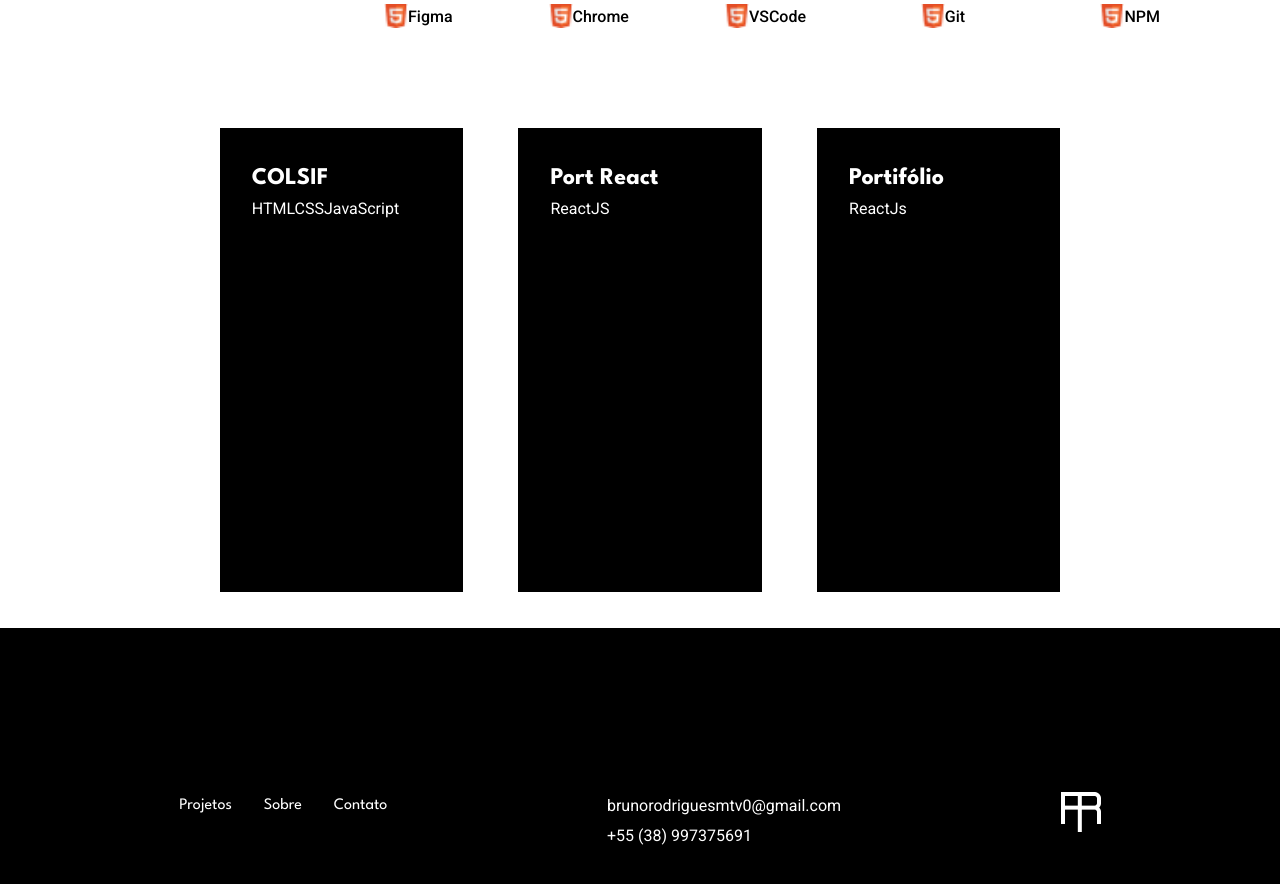
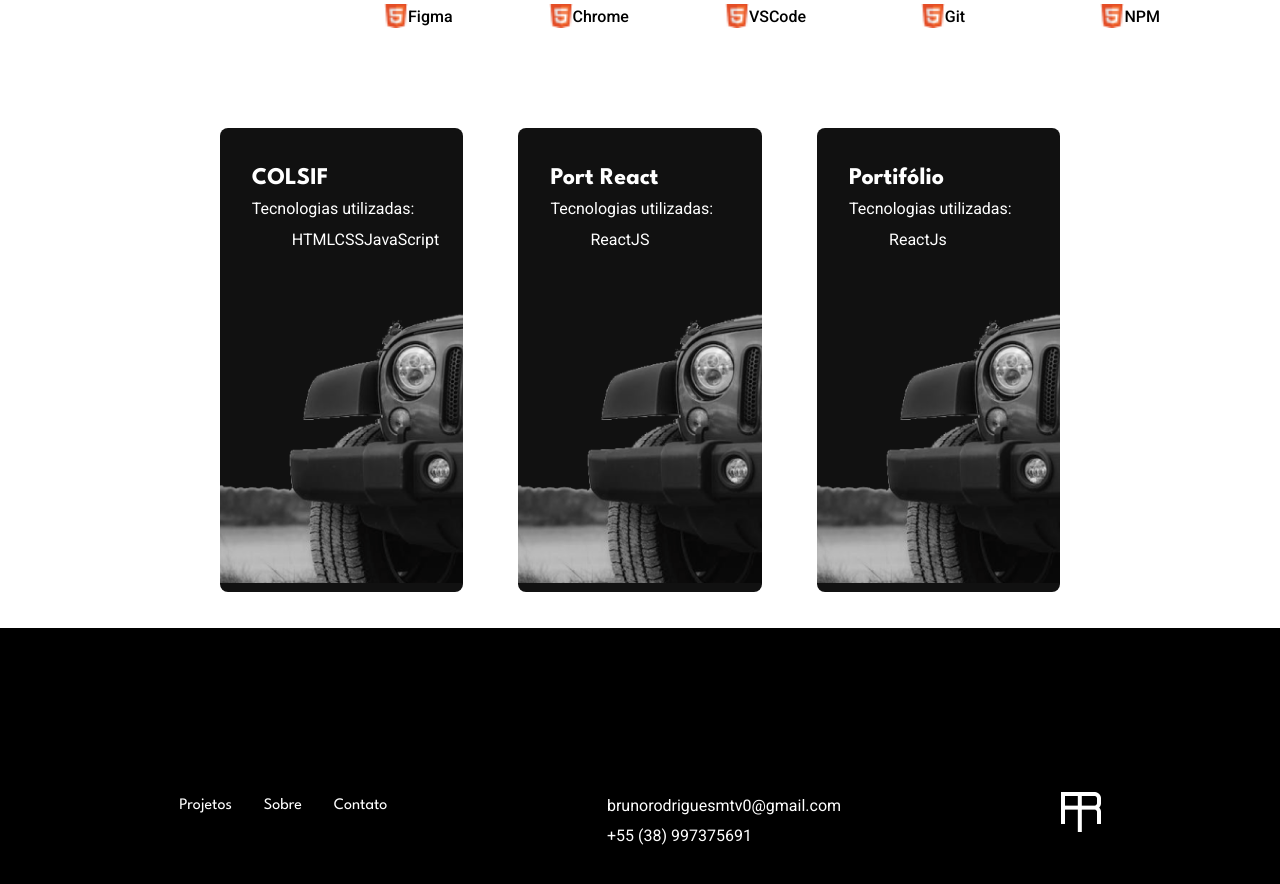
Before and after one commit to bruno-rodrigues0/bruno-fzn1, a React (Create React App) app: page / in a window 1280 px wide. Shown: the part 1360-2244 px from the top of the page. Built offline with nearby package versions, Linux system fonts and the light colour scheme.

Commit message:
add image at project cards

```diff
--- a/src/components/ProjectRow/ProjectRow.module.css
+++ b/src/components/ProjectRow/ProjectRow.module.css
@@ -9,14 +9,20 @@
 }
 
 .projeto{
-
     height: 400px;
     width: 20%;
-    background-color: #000;
+    background-color: #111;
     padding: 2rem;
     color: white;
     line-height: 1.5;
     transition: .5s;
+    border-radius: 8px;
+
+}
+
+.projeto ul li{
+    list-style: none;
+    padding-block: .4rem;
 }
 
 .projeto:hover{transform: scale(1.075);}
@@ -32,3 +38,12 @@ span{font-family: "Roboto";}
     transform: scale(1.5);
     transition: .5s;
 }
+
+.absolute{
+    position: absolute;
+}
+
+.bg-image{
+    position: absolute;
+
+}
--- a/src/components/ProjectRow/index.jsx
+++ b/src/components/ProjectRow/index.jsx
@@ -1,20 +1,31 @@
 import styles from "./ProjectRow.module.css";
 import dbproj from "../../json/projetos.json";
 
-function ProjectCard({ titulo, tec }) {
+export function ProjectCard({ titulo, tec, img }) {
   return (
-    <div className={styles.projeto}>
-      <h3>{ titulo }</h3>
-      <span>{ tec }</span>
-    </div>
+      <>
+        <div
+          className={styles.projeto}
+          style={{ backgroundImage: `url("${ img }")` }}>
+          <h3>{ titulo }</h3>
+          <span>Tecnologias utilizadas: </span><br />
+          <ul>
+            <li><span>{ tec }</span></li>
+          </ul>
+
+          </div>
+      </>
   );
 }
 
 export default function ImageRow() {
   return (
     <div className={styles.row}>
-      {dbproj.slice(0, 3).map((projetos) => (
-        <ProjectCard titulo={projetos.title} tec={projetos.tecnologies} />
+      {dbproj.map((projetos) => (
+        <ProjectCard
+          titulo={projetos.title}
+          tec={projetos.tecnologies}
+          img={projetos.url} />
       ))}
     </div>
   );
--- a/src/json/projetos.json
+++ b/src/json/projetos.json
@@ -1,16 +1,19 @@
 [
     {
         "title": "COLSIF",
-        "tecnologies": ["HTML", "CSS", "JavaScript"]
+        "tecnologies": ["HTML", "CSS", "JavaScript"],
+        "url": "images/project-card-image-size 1.png"
     },
 
     {
         "title": "Port React",
-        "tecnologies": ["ReactJS"]
+        "tecnologies": ["ReactJS"],
+        "url": "images/project-card-image-size 1.png"
     },
 
     {
         "title": "Portifólio",
-        "tecnologies": ["ReactJs"]
+        "tecnologies": ["ReactJs"],
+        "url": "images/project-card-image-size 1.png"
     }
 ]
```
Also changed, not shown: src/index.css (line endings or trailing spaces).
